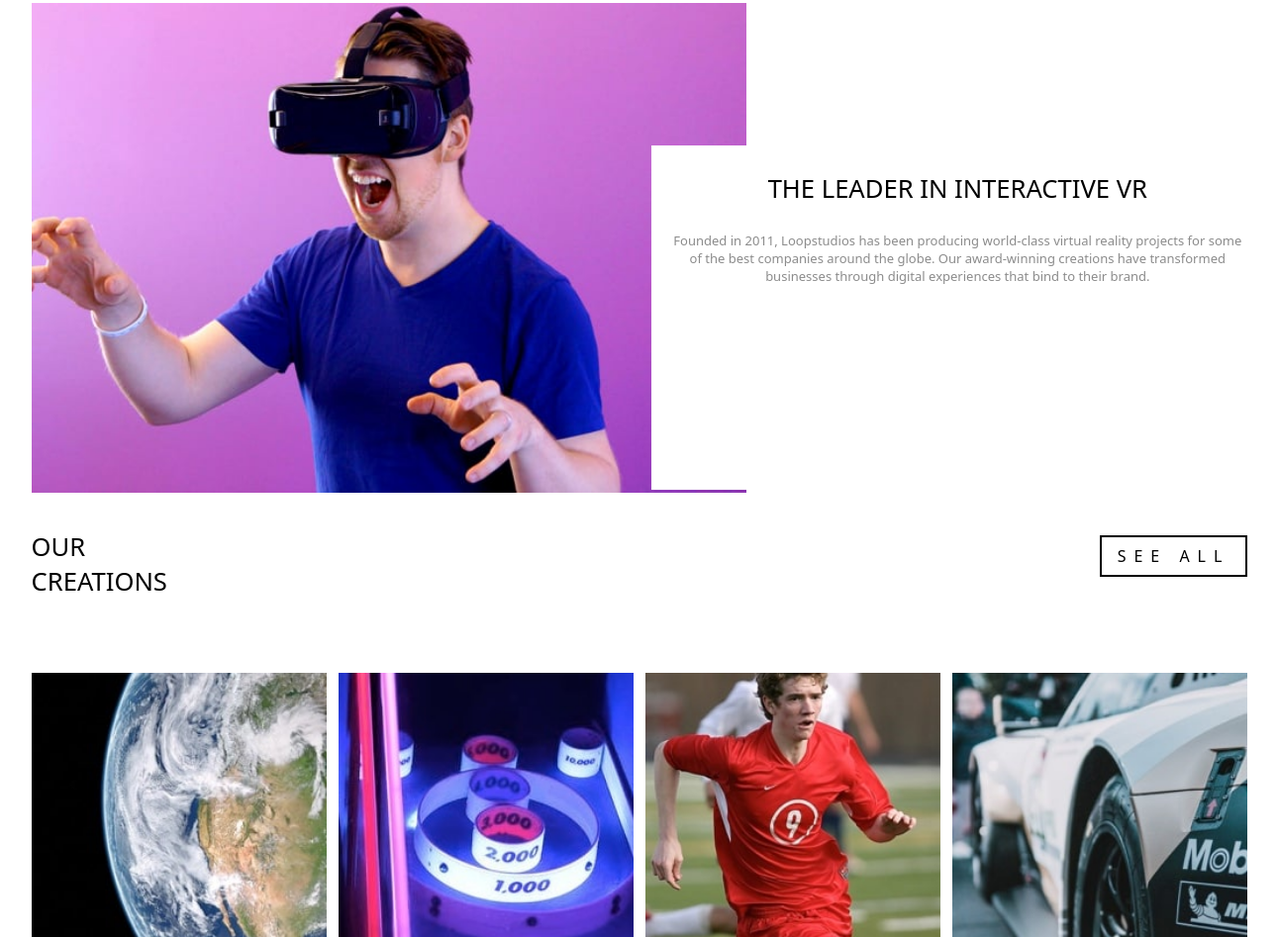
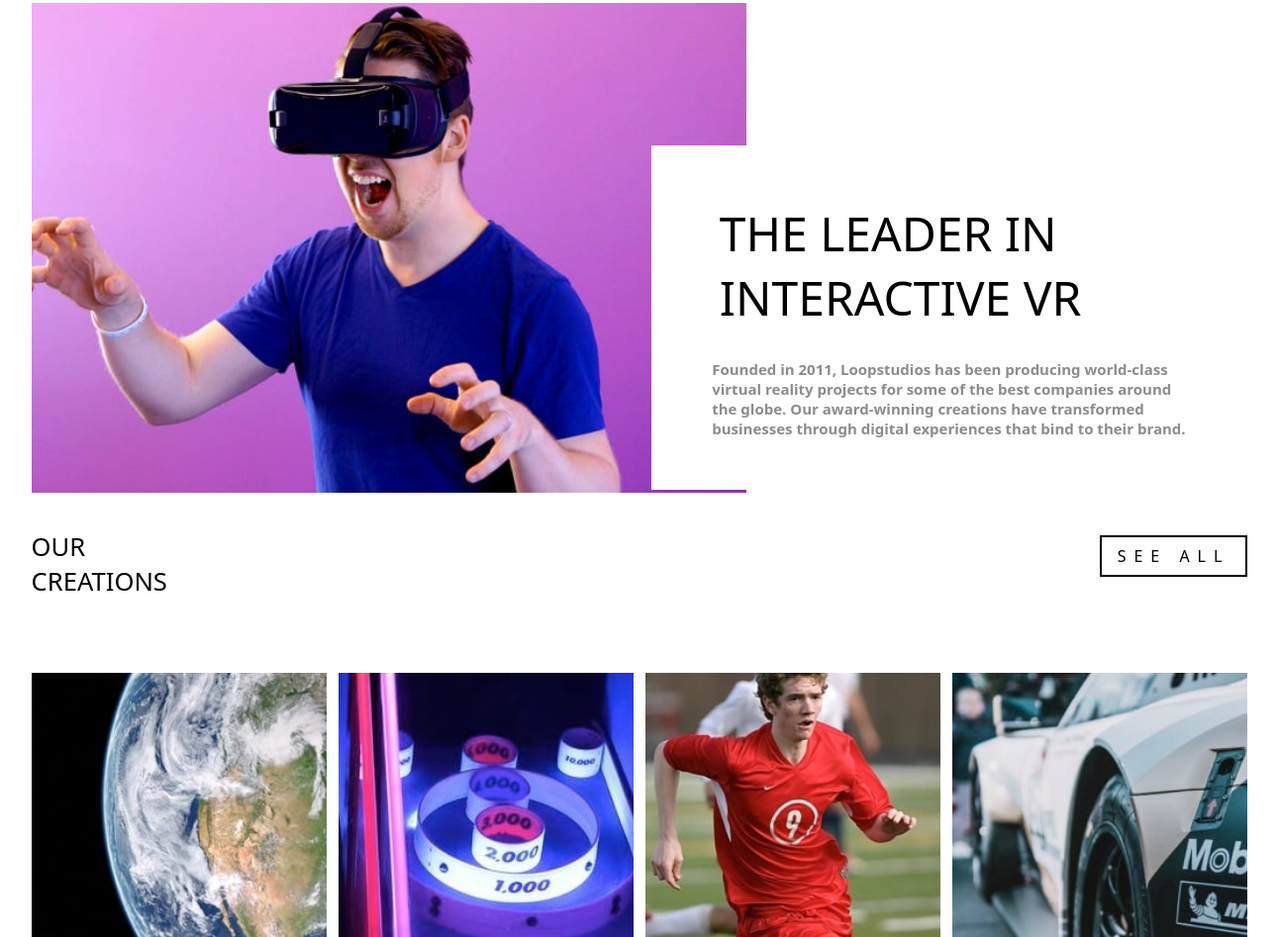
Before and after one commit to prodigit03/loopstudios, a plain HTML site: page index.html in a window 1536 px wide. Shown: the part 845-1792 px from the top of the page at 99% size, without its empty margins (122-1413 px from the left). Drawn offline with Linux system fonts and the light colour scheme.

Commit message:
changes4

```diff
--- a/css/index.css
+++ b/css/index.css
@@ -82,6 +82,12 @@
     padding-left: 1em;
   }
 }
+@media (min-width: 1024px) {
+  .innerTextCon {
+    width: 90%;
+    padding-top: 0.5em;
+  }
+}
 .imageBox {
   padding-top: 3em;
   padding-bottom: 2em;
@@ -102,6 +108,12 @@
     padding-top: 1em;
   }
 }
+@media (min-width: 1440px) {
+  .headerBox {
+    font-size: 3em;
+    text-align: left;
+  }
+}
 .loopCon {
   text-align: center;
   font-size: 15px;
@@ -111,6 +123,14 @@
 @media (min-width: 1024px) {
   .loopCon {
     font-size: 13px;
+  }
+}
+@media (min-width: 1440px) {
+  .loopCon {
+    font-size: 15px;
+    font-weight: 700;
+    text-align: left;
+    padding-left: 3em;
   }
 }
 @media (min-width: 1024px) {
@@ -145,8 +165,8 @@
   margin-left: 1em;
   padding-top: 1.5em;
 }
-@media (min-width:1024px) {
-    .earth{
+@media (min-width: 1024px) {
+  .earth {
     width: 60%;
     margin-top: 13em;
   }
@@ -182,8 +202,8 @@
   margin-left: 1em;
   padding-top: 1.5em;
 }
-@media (min-width:1024px) {
-    .above{
+@media (min-width: 1024px) {
+  .above {
     width: 70%;
     margin-top: 13em;
   }
@@ -224,13 +244,13 @@
   color: white;
   padding-bottom: 3em;
 }
-@media (min-width:1024px) {
-    .generalCon{
+@media (min-width: 1024px) {
+  .generalCon {
     display: flex;
     justify-content: space-between;
     align-items: center;
   }
-    .blackbackground{
+  .blackbackground {
     margin-top: 5em;
   }
 }
@@ -239,8 +259,8 @@
   margin: 0 auto;
   padding-top: 3em;
 }
-@media (min-width:1024px) {
-    .logo2{
+@media (min-width: 1024px) {
+  .logo2 {
     width: 40%;
     margin: 0;
   }
@@ -253,8 +273,8 @@
   padding-top: 1.5em;
   padding-bottom: 1.5em;
 }
-@media (min-width:1024px) {
-    .linkBox{
+@media (min-width: 1024px) {
+  .linkBox {
     display: flex;
     flex-direction: row;
     text-align: left;
@@ -264,6 +284,10 @@
   color: white;
   text-decoration: none;
   font-size: 15px;
+}
+.link1:hover {
+  text-decoration: underline;
+  transition: all linear 2s;
 }
 .appBox {
   text-align: center;
@@ -277,14 +301,14 @@
   text-align: center;
   color: hsl(0, 0%, 55%);
 }
-@media (min-width:1024px) {
-    .endCon{
-        padding-top: .5em;
+@media (min-width: 1024px) {
+  .endCon {
+    padding-top: 0.5em;
   }
 }
 @media (min-width: 1024px) {
-    .space-4{
-        gap: .7em;
+  .space-4 {
+    gap: 0.7em;
     margin: 0.7em 0;
   }
   .image2 {
```
Lines whose indentation alone changed are shown as unchanged.
